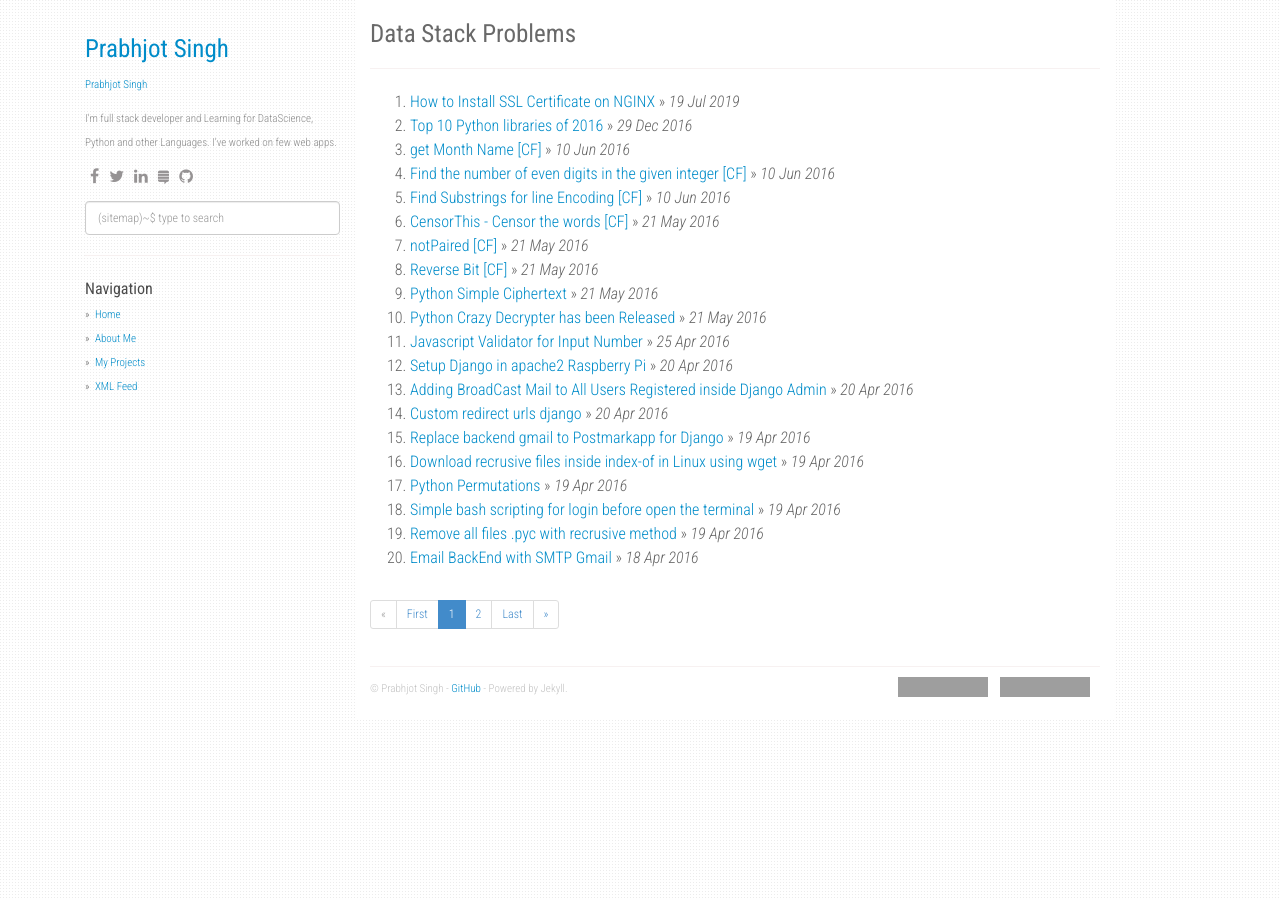
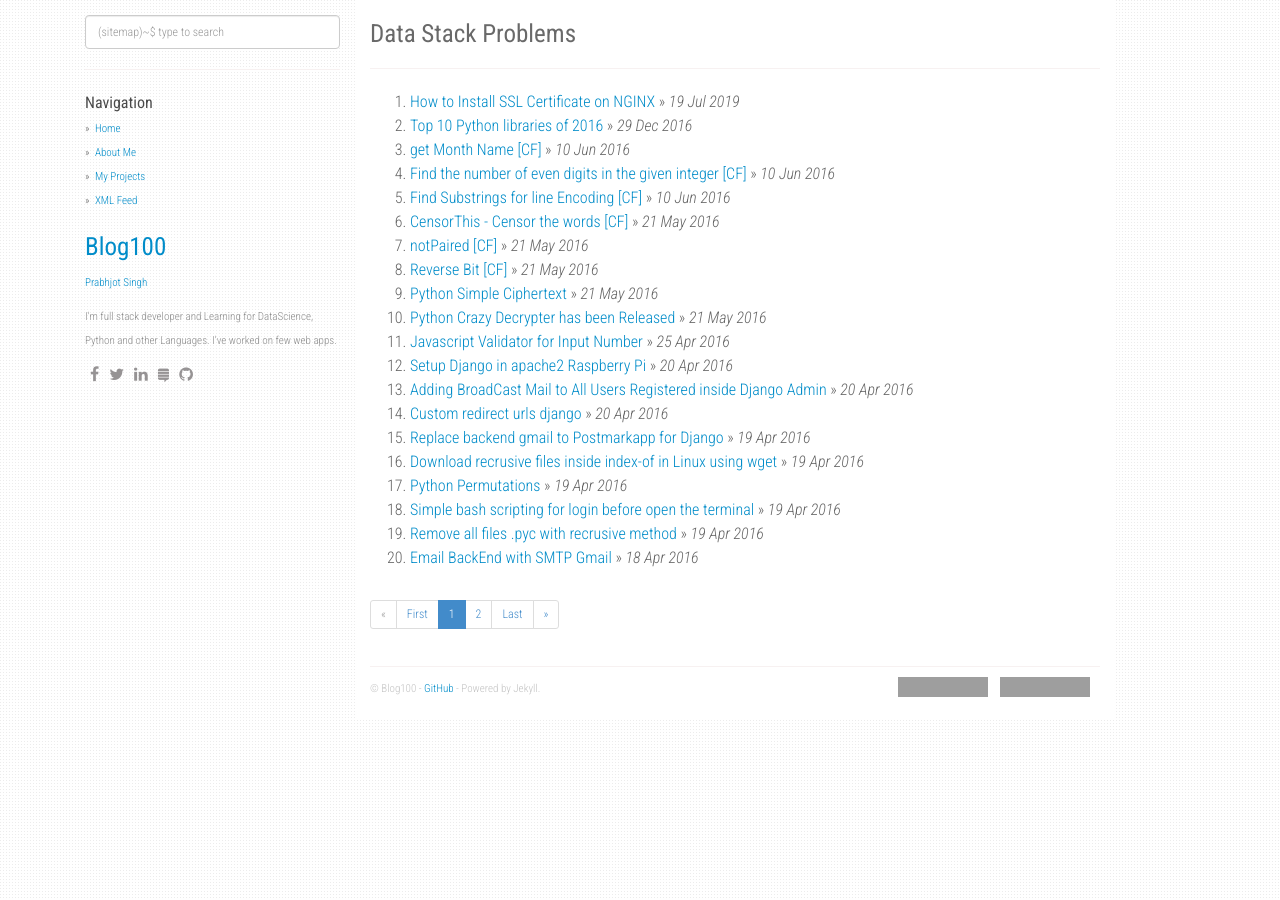
Before and after one commit to blog100/blog100.github.io, a Jekyll site: the page built from index.html, in a window 1280 px wide. Built offline with Jekyll 4.4.1, drawn with Linux system fonts in a browser that asks for light colours; nearby versions of some CDN libraries; the list of posts is cut into pages by our own code; comment, search, counter and statistics services are not loaded; grey boxes are pictures that could not be loaded.

Commit message:
develop
Signed-off-by: Singh <psingh45@ms.ds.uhc.com>

```diff
--- a/_config.yml
+++ b/_config.yml
@@ -1,6 +1,6 @@
 title: Data Stack Problems
 description: My Personal Stack Problems
-author: Prabhjot Singh
+author: Blog100
 github: https://blog100.github.io
 about: I'm full stack developer and Learning for DataScience, Python and other Languages. I've worked on few web apps.
 disqus_shortname: blog100-github-io
--- a/_layouts/default.html
+++ b/_layouts/default.html
@@ -114,10 +114,24 @@ layout: compress
     <div class="container">
       <div class="col-sm-3">
         <div class="fixed-condition">
+
+            <div class="search" id="js-search">
+                <input type="text" placeholder="(sitemap)~$ type to search" class="search__input form-control" id="js-search__input">
+                <ul class="search__results" id="js-search__results"></ul>
+              </div>
+              <hr />
+              <ul class="sidebar-nav">
+                <strong>Navigation</strong>
+                <li><a href="/">Home</a></li>
+                {% for i in site.urls %}
+                  <li><a class="about" href="{{ i.url }}">{{ i.text }}</a></li>
+                {% endfor %}
+              </ul>
+
           <h1 class="author-name"><a href="/">{{ site.author }}</a></h1>
           {% if site.about %}
 
-          <div class="LI-profile-badge"  data-version="v1" data-size="medium" data-locale="en_US"
+          <div style="width: inherit;" class="LI-profile-badge"  data-version="v1" data-size="medium" data-locale="en_US"
           data-type="vertical" data-theme="light" data-vanity="prabhjot325"><a class="LI-simple-link"
           href='https://in.linkedin.com/in/prabhjot325?trk=profile-badge'>Prabhjot Singh</a></div>
 
@@ -132,18 +146,7 @@ layout: compress
               {% endfor %}
             </ul>
           </div>
-          <div class="search" id="js-search">
-            <input type="text" placeholder="(sitemap)~$ type to search" class="search__input form-control" id="js-search__input">
-            <ul class="search__results" id="js-search__results"></ul>
-          </div>
-          <hr />
-          <ul class="sidebar-nav">
-            <strong>Navigation</strong>
-            <li><a href="/">Home</a></li>
-            {% for i in site.urls %}
-              <li><a class="about" href="{{ i.url }}">{{ i.text }}</a></li>
-            {% endfor %}
-          </ul>
+
         </div>
         <!-- end /.fixed-condition -->
       </div>
--- a/static/css/main.css
+++ b/static/css/main.css
@@ -161,3 +161,9 @@ div.col-sm-3 div.profile-about {
     margin-top: 30px;
   }
 }
+
+
+.LI-badge-container.vertical.light .LI-profile-pic
+{
+  left: 25% !important;
+}
```
